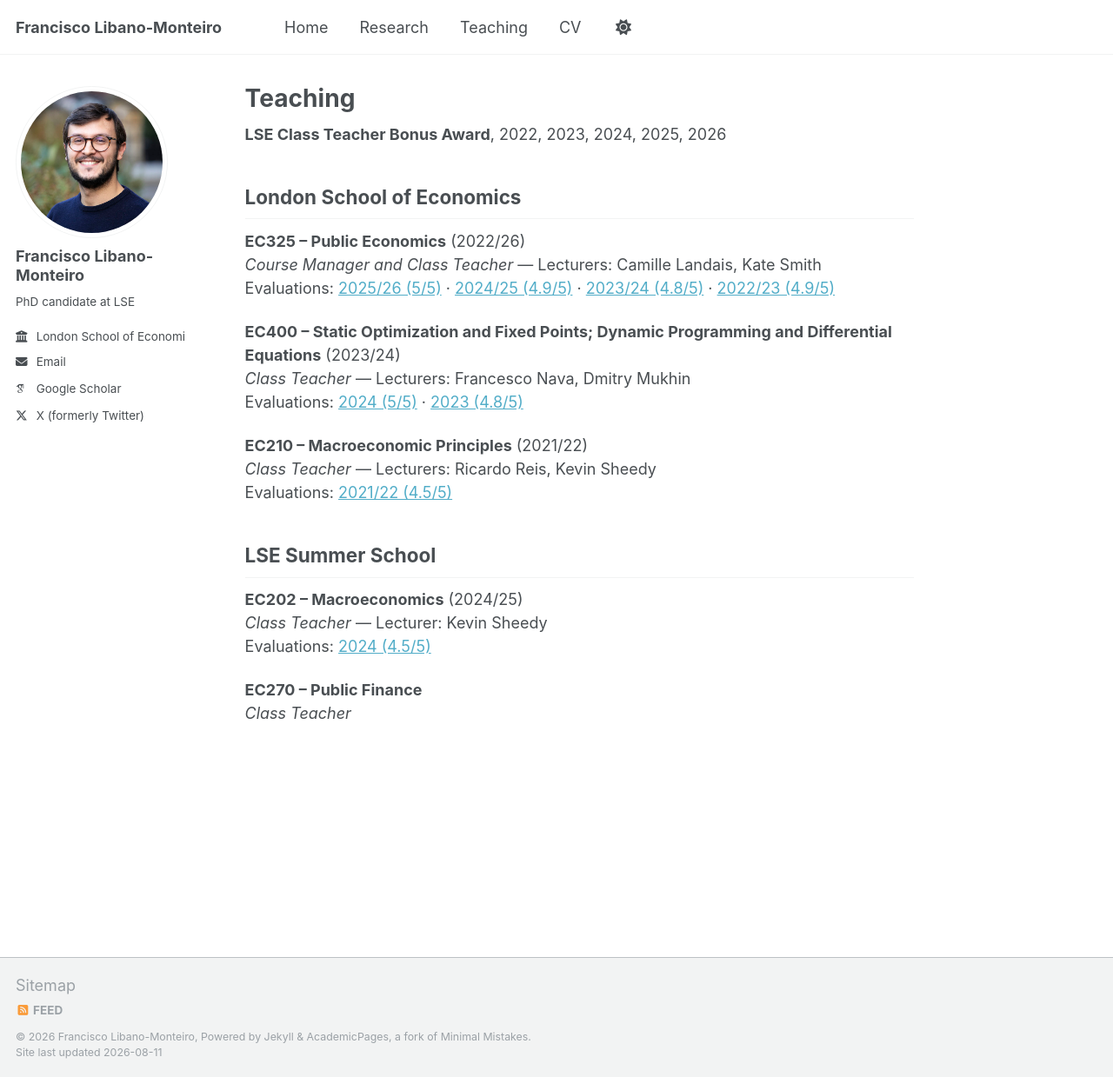
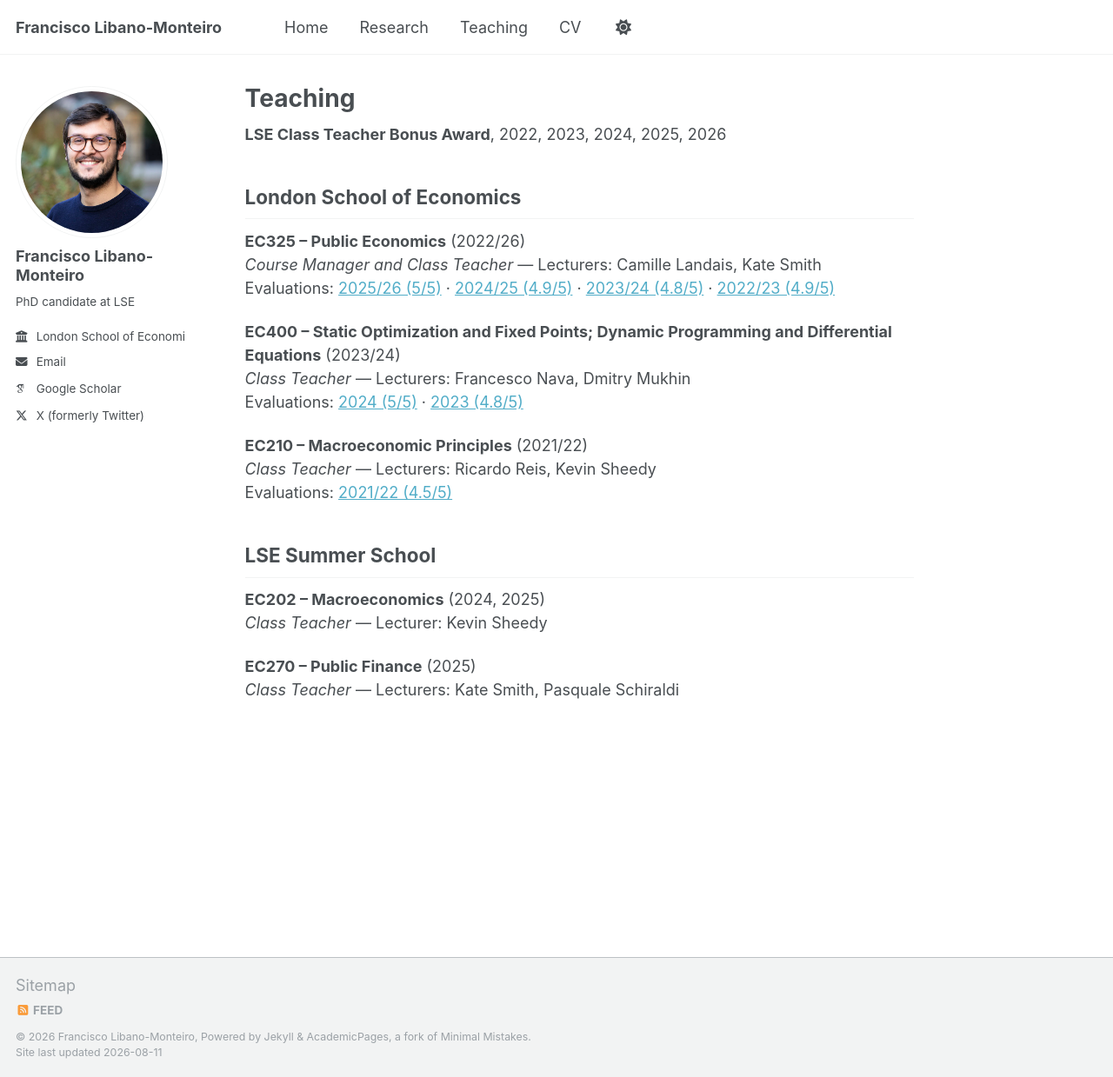
Before and after one commit to mfsdlm98/mfsdlm98.github.io, a Jekyll site: the page built from _pages/teaching.md, in a window 1280 px wide and 1239 px high. Shown: the whole window at 87% size. Built offline with Jekyll 4.4.1, drawn with Linux system fonts in a browser that asks for light colours; some web fonts are replaced.

Commit message:
Correct summer school teaching years and lecturers; remove EC202 evaluations

```diff
--- a/_pages/teaching.md
+++ b/_pages/teaching.md
@@ -23,9 +23,8 @@ Evaluations: [2021/22 (4.5/5)](/files/evaluations/EC210_2021-22.pdf)
 
 ## LSE Summer School
 
-**EC202 – Macroeconomics** (2024/25)
+**EC202 – Macroeconomics** (2024, 2025)
 _Class Teacher_ — Lecturer: Kevin Sheedy
-Evaluations: [2024 (4.5/5)](/files/evaluations/EC202_2024.pdf)
 
-**EC270 – Public Finance**
-_Class Teacher_
+**EC270 – Public Finance** (2025)
+_Class Teacher_ — Lecturers: Kate Smith, Pasquale Schiraldi
```
Also changed, not shown: 2 other files.
